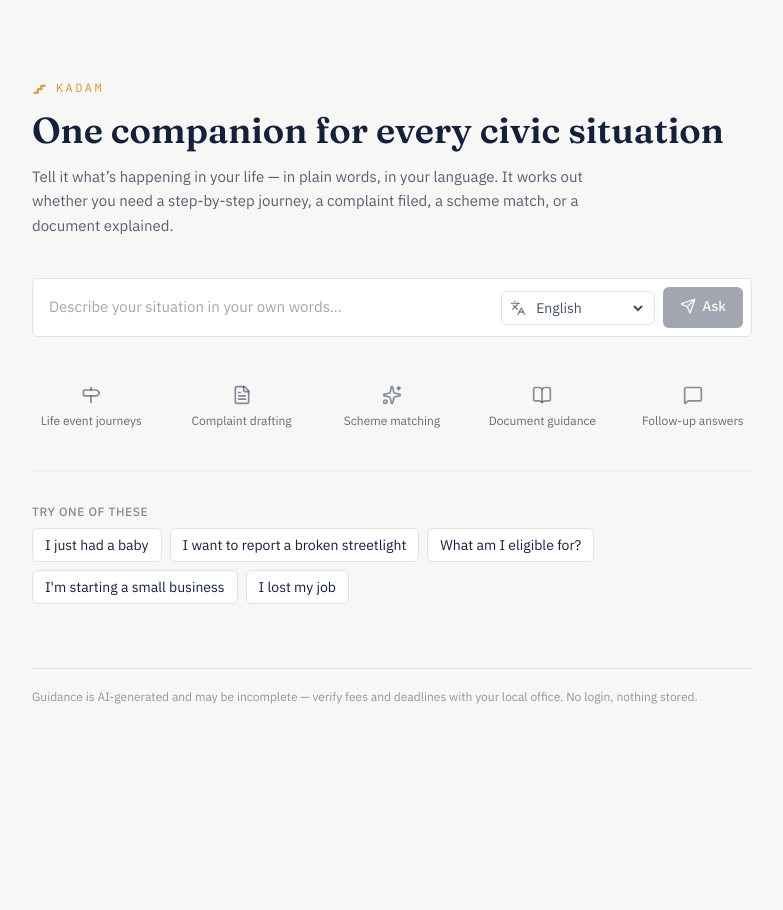
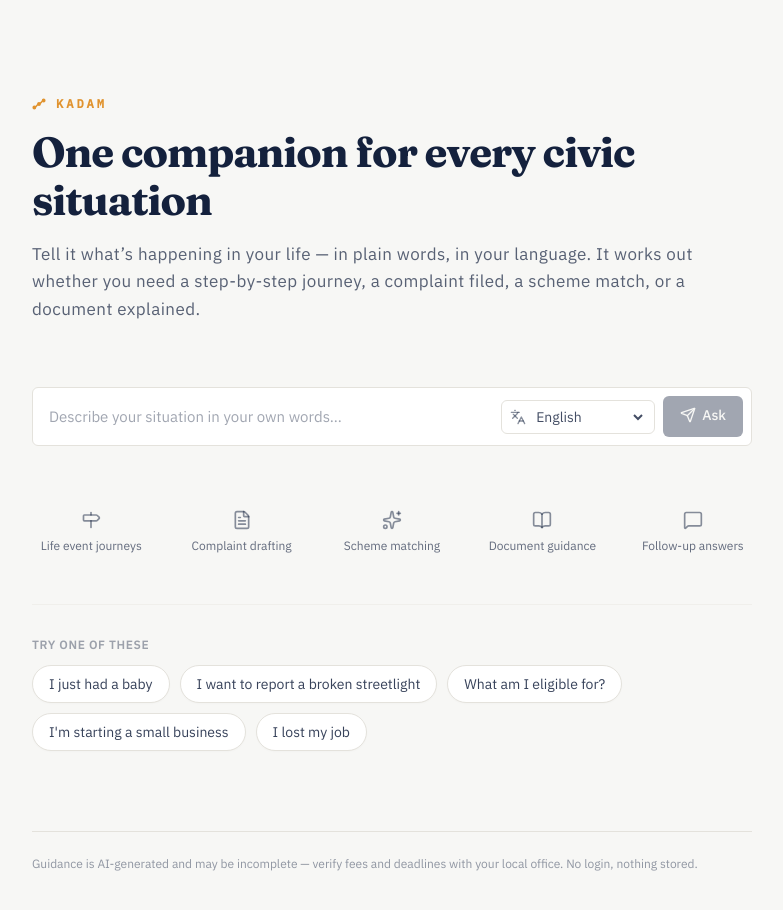
Before and after one commit to Kanneboinashivakumar/Kadam-AI-Civic-Companion, a Next.js app: page / in a window 1280 px wide. Shown: the top 910 px of the page, without its empty margins (248-1031 px from the left). Before the commit the page ends 800 px from the top, so only its background shows below. Built offline with nearby package versions, Linux system fonts and the light colour scheme.

Commit message:
Branding & Motion Refinements: Minimal dots pathway logo, staggered entrance animations, and spring suggestion chips

```diff
--- a/app/page.tsx
+++ b/app/page.tsx
@@ -1,7 +1,7 @@
 "use client";
 
 import { useState } from "react";
-import { motion } from "framer-motion";
+import { motion, type Variants } from "framer-motion";
 import { Sparkles, Milestone, FileText, BookOpen, MessageSquare } from "lucide-react";
 import InputBar from "@/components/companion/InputBar";
 import SuggestionChips from "@/components/companion/SuggestionChips";
@@ -50,14 +50,33 @@ const LogoMark = () => (
     viewBox="0 0 24 24"
     fill="none"
     stroke="currentColor"
-    strokeWidth="3.5"
+    strokeWidth="2.5"
     strokeLinecap="round"
     strokeLinejoin="round"
     aria-hidden="true"
   >
-    <polyline points="4 20 10 20 10 14 16 14 16 8 22 8" />
+    <path d="M 4 18 C 8 18, 8 12, 12 12 C 16 12, 16 6, 20 6" />
+    <circle cx="4" cy="18" r="2" fill="currentColor" />
+    <circle cx="12" cy="12" r="2" fill="currentColor" />
+    <circle cx="20" cy="6" r="2" fill="currentColor" />
   </svg>
 );
+
+const containerVariants: Variants = {
+  hidden: { opacity: 0 },
+  show: {
+    opacity: 1,
+    transition: {
+      staggerChildren: 0.05,
+      delayChildren: 0.15,
+    },
+  },
+};
+
+const itemVariants: Variants = {
+  hidden: { opacity: 0, y: 8, scale: 0.98 },
+  show: { opacity: 1, y: 0, scale: 1, transition: { duration: 0.4, ease: "easeOut" } },
+};
 
 const UI_STRINGS: Record<
   string,
@@ -157,29 +176,29 @@ export default function Home() {
   const strings = UI_STRINGS[language] || UI_STRINGS.English;
 
   return (
-    <div className="mx-auto max-w-3xl px-4 py-12 sm:px-6 sm:py-20">
+    <div className="mx-auto max-w-3xl px-4 py-16 sm:px-6 sm:py-24">
       <motion.header
-        initial={{ opacity: 0, y: 10 }}
-        animate={{ opacity: 1, y: 0 }}
+        initial={{ opacity: 0, y: 10, scale: 0.99 }}
+        animate={{ opacity: 1, y: 0, scale: 1 }}
         transition={{ duration: 0.5, ease: "easeOut" }}
       >
-        <p className="flex items-center gap-1 font-mono text-xs uppercase tracking-[0.2em] text-accent">
+        <p className="flex items-center gap-1 font-mono text-xs uppercase tracking-[0.25em] text-accent font-semibold">
           <LogoMark />
           Kadam
         </p>
-        <h1 className="mt-3 font-display text-3xl font-semibold leading-tight text-ink sm:text-4xl">
+        <h1 className="mt-4 font-display text-3xl font-bold tracking-tight text-ink sm:text-[42px] leading-[1.1] sm:leading-[1.15]">
           {strings.headline}
         </h1>
-        <p className="mt-3 max-w-xl text-[15px] leading-relaxed text-ink/70">
+        <p className="mt-4 max-w-2xl text-[16px] sm:text-[17px] leading-relaxed text-ink/70 font-normal tracking-wide">
           {strings.subheadline}
         </p>
       </motion.header>
 
       <motion.div
-        initial={{ opacity: 0, y: 10 }}
-        animate={{ opacity: 1, y: 0 }}
-        transition={{ duration: 0.5, ease: "easeOut", delay: 0.15 }}
-        className="mt-10"
+        initial={{ opacity: 0, y: 10, scale: 0.99 }}
+        animate={{ opacity: 1, y: 0, scale: 1 }}
+        transition={{ duration: 0.5, ease: "easeOut", delay: 0.12 }}
+        className="mt-12 sm:mt-16"
       >
         <InputBar
           onSubmit={(m) => ask(m)}
@@ -190,50 +209,60 @@ export default function Home() {
       </motion.div>
 
       {!response && !loading && (
-        <div className="mt-12 space-y-10">
-          <div className="flex flex-wrap items-start justify-center gap-y-8 gap-x-8 sm:flex-nowrap sm:justify-between text-center">
-            <div className="flex flex-col items-center gap-1.5 flex-1 min-w-[90px]">
+        <div className="mt-16 space-y-12">
+          <motion.div
+            variants={containerVariants}
+            initial="hidden"
+            animate="show"
+            className="flex flex-wrap items-start justify-center gap-y-8 gap-x-8 sm:flex-nowrap sm:justify-between text-center"
+          >
+            <motion.div variants={itemVariants} className="flex flex-col items-center gap-1.5 flex-1 min-w-[90px]">
               <Milestone className="h-5 w-5 text-ink/50" aria-hidden />
               <span className="text-xs text-ink/65 leading-relaxed">
                 Life event journeys
               </span>
-            </div>
-            <div className="flex flex-col items-center gap-1.5 flex-1 min-w-[90px]">
+            </motion.div>
+            <motion.div variants={itemVariants} className="flex flex-col items-center gap-1.5 flex-1 min-w-[90px]">
               <FileText className="h-5 w-5 text-ink/50" aria-hidden />
               <span className="text-xs text-ink/65 leading-relaxed">
                 Complaint drafting
               </span>
-            </div>
-            <div className="flex flex-col items-center gap-1.5 flex-1 min-w-[90px]">
+            </motion.div>
+            <motion.div variants={itemVariants} className="flex flex-col items-center gap-1.5 flex-1 min-w-[90px]">
               <Sparkles className="h-5 w-5 text-ink/50" aria-hidden />
               <span className="text-xs text-ink/65 leading-relaxed">
                 Scheme matching
               </span>
-            </div>
-            <div className="flex flex-col items-center gap-1.5 flex-1 min-w-[90px]">
+            </motion.div>
+            <motion.div variants={itemVariants} className="flex flex-col items-center gap-1.5 flex-1 min-w-[90px]">
               <BookOpen className="h-5 w-5 text-ink/50" aria-hidden />
               <span className="text-xs text-ink/65 leading-relaxed">
                 Document guidance
               </span>
-            </div>
-            <div className="flex flex-col items-center gap-1.5 flex-1 min-w-[90px]">
+            </motion.div>
+            <motion.div variants={itemVariants} className="flex flex-col items-center gap-1.5 flex-1 min-w-[90px]">
               <MessageSquare className="h-5 w-5 text-ink/50" aria-hidden />
               <span className="text-xs text-ink/65 leading-relaxed">
                 Follow-up answers
               </span>
-            </div>
-          </div>
+            </motion.div>
+          </motion.div>
 
-          <div className="mt-8 border-t border-border/40 pt-8">
-            <p className="mb-2 text-xs font-medium uppercase tracking-wider text-ink/50">
+          <motion.div
+            initial={{ opacity: 0, y: 10 }}
+            animate={{ opacity: 1, y: 0 }}
+            transition={{ duration: 0.5, ease: "easeOut", delay: 0.25 }}
+            className="mt-8 border-t border-border/40 pt-8"
+          >
+            <p className="mb-3 text-xs font-semibold uppercase tracking-wider text-ink/40">
               {strings.tryOne}
             </p>
             <SuggestionChips onPick={(m) => ask(m)} disabled={loading} />
-          </div>
+          </motion.div>
         </div>
       )}
 
-      <main className="mt-10">
+      <main className="mt-12">
         {loading && <ReasoningIndicator />}
         {!loading && response && (
           <>
@@ -247,7 +276,7 @@ export default function Home() {
         )}
       </main>
 
-      <footer className="mt-16 border-t border-border pt-5 text-xs text-ink/45">
+      <footer className="mt-20 border-t border-border pt-6 text-xs text-ink/45">
         Guidance is AI-generated and may be incomplete — verify fees and
         deadlines with your local office. No login, nothing stored.
       </footer>
--- a/components/companion/SuggestionChips.tsx
+++ b/components/companion/SuggestionChips.tsx
@@ -1,6 +1,6 @@
 "use client";
 
-import Chip from "@/components/ui/Chip";
+import { motion } from "framer-motion";
 import { SUGGESTION_CHIPS } from "@/lib/prompts";
 
 const CHIP_PROMPTS: Record<string, string> = {
@@ -19,15 +19,19 @@ export default function SuggestionChips({
   disabled: boolean;
 }) {
   return (
-    <div className="flex flex-wrap gap-2">
+    <div className="flex flex-wrap gap-2.5">
       {SUGGESTION_CHIPS.map((chip) => (
-        <Chip
+        <motion.button
           key={chip}
           onClick={() => onPick(CHIP_PROMPTS[chip] || chip)}
           disabled={disabled}
+          whileHover={{ y: -2, scale: 1.015 }}
+          whileTap={{ scale: 0.985 }}
+          transition={{ type: "spring", stiffness: 450, damping: 18 }}
+          className="rounded-full border border-border bg-white px-4 py-2 text-xs sm:text-sm text-ink/85 transition-colors hover:border-accent hover:text-ink hover:bg-accent/5 disabled:opacity-50 cursor-pointer shadow-[0_1px_2px_rgba(0,0,0,0.02)] select-none focus:outline-none focus:ring-1 focus:ring-accent"
         >
           {chip}
-        </Chip>
+        </motion.button>
       ))}
     </div>
   );
```
